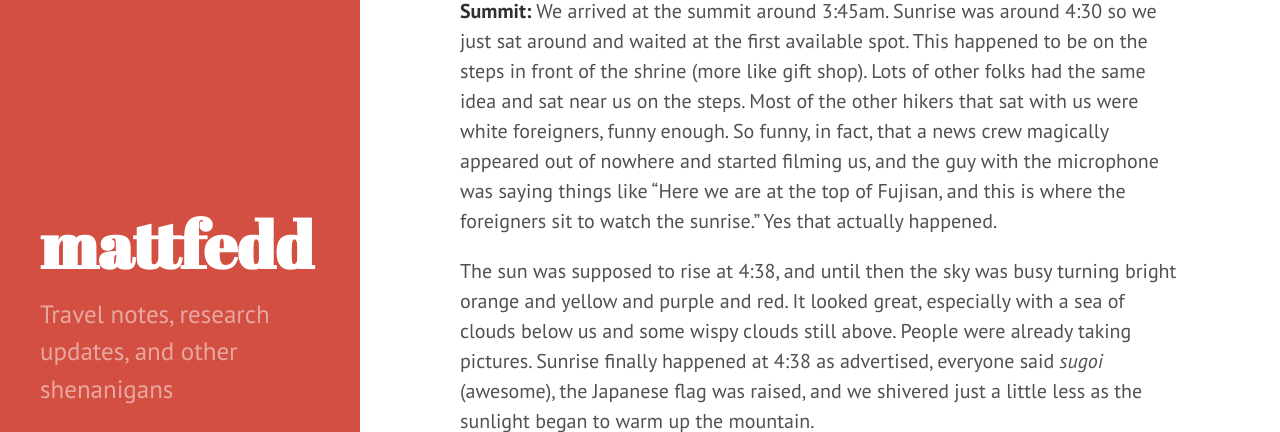
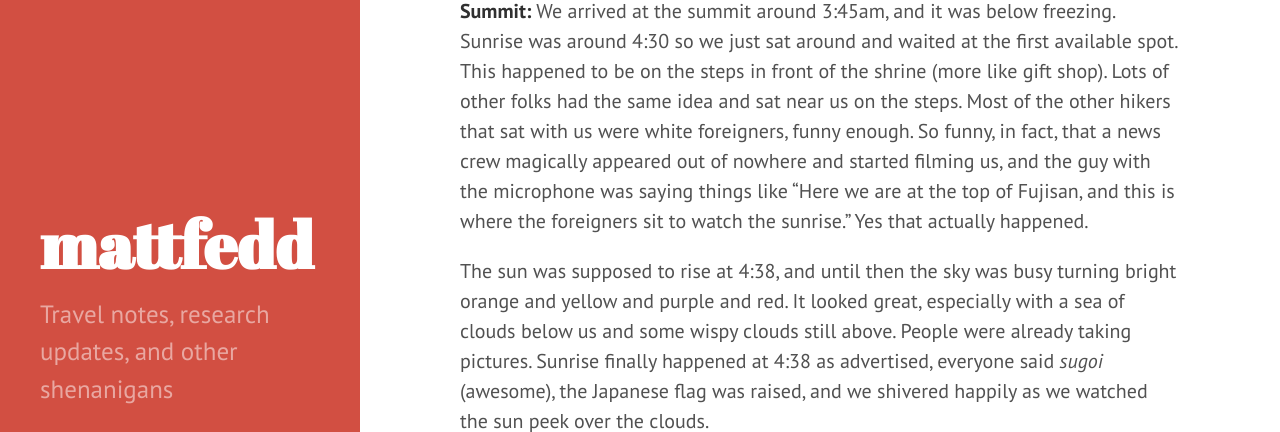
Before and after one commit to mattfedd/mattfedd.github.io, a Jekyll site: the page built from _posts/2016-07-26-hiking-in-japan.markdown, in a window 1280 px wide and 900 px high, scrolled down 6506 px, cut to the strip 262-694 px from the top of the window. Built offline with Jekyll 4.4.1, drawn with Linux system fonts in a browser that asks for light colours.

Commit message:
Post update: Hiking in Japan

```diff
--- a/_posts/2016-07-26-hiking-in-japan.markdown
+++ b/_posts/2016-07-26-hiking-in-japan.markdown
@@ -55,9 +55,9 @@ Mt Fuji has 4 paths that all lead to the top. The most popular is called the Yos
 
 <a href="https://farm9.staticflickr.com/8855/28484002361_855e010162_c.jpg"><img src="https://farm9.staticflickr.com/8855/28484002361_855e010162_c.jpg" style="width:700px"></a>
 
-**Summit:** We arrived at the summit around 3:45am. Sunrise was around 4:30 so we just sat around and waited at the first available spot. This happened to be on the steps in front of the shrine (more like gift shop). Lots of other folks had the same idea and sat near us on the steps. Most of the other hikers that sat with us were white foreigners, funny enough. So funny, in fact, that a news crew magically appeared  out of nowhere and started filming us, and the guy with the microphone was saying things like "Here we are at the top of Fujisan, and this is where the foreigners sit to watch the sunrise." Yes that actually happened.
+**Summit:** We arrived at the summit around 3:45am, and it was below freezing. Sunrise was around 4:30 so we just sat around and waited at the first available spot. This happened to be on the steps in front of the shrine (more like gift shop). Lots of other folks had the same idea and sat near us on the steps. Most of the other hikers that sat with us were white foreigners, funny enough. So funny, in fact, that a news crew magically appeared  out of nowhere and started filming us, and the guy with the microphone was saying things like "Here we are at the top of Fujisan, and this is where the foreigners sit to watch the sunrise." Yes that actually happened.
 
-The sun was supposed to rise at 4:38, and until then the sky was busy turning bright orange and yellow and purple and red. It looked great, especially with a sea of clouds below us and some wispy clouds still above. People were already taking pictures. Sunrise finally happened at 4:38 as advertised, everyone said _sugoi_ (awesome), the Japanese flag was raised, and we shivered just a little less as the sunlight began to warm up the mountain.
+The sun was supposed to rise at 4:38, and until then the sky was busy turning bright orange and yellow and purple and red. It looked great, especially with a sea of clouds below us and some wispy clouds still above. People were already taking pictures. Sunrise finally happened at 4:38 as advertised, everyone said _sugoi_ (awesome), the Japanese flag was raised, and we shivered happily as we watched the sun peek over the clouds.
 
 <a href="https://farm9.staticflickr.com/8829/28561678815_fcfd290171_h.jpg"><img src="https://farm9.staticflickr.com/8829/28561678815_fcfd290171_h.jpg" style="width:700px"></a>
 
```
